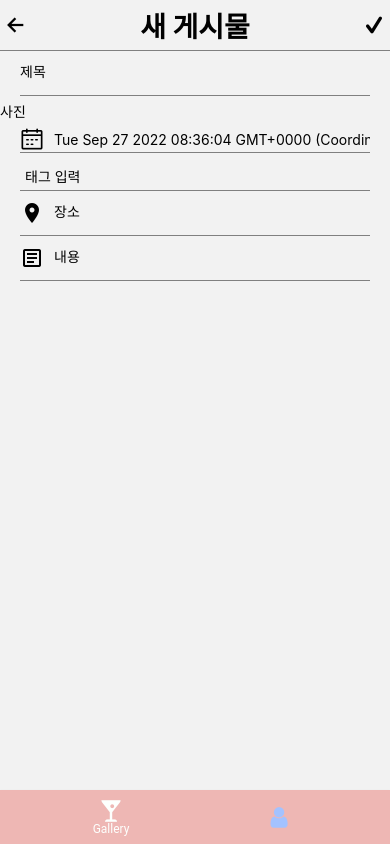
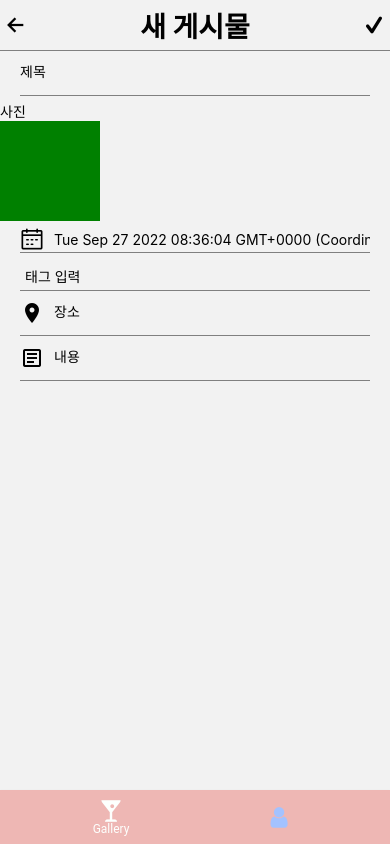
Before and after one commit to Seojeonguk/alcohol_note, a React Native app: screen /galleryForm in a window 390 px wide. Built offline with nearby package versions, Linux system fonts and the light colour scheme.

Commit message:
Get gallery image
This will gain access to the media and show you a simple picture.

Signed-off-by: Seojeonguk <uk7880@naver.com>

```diff
--- a/components/gallery/GalleryForm.js
+++ b/components/gallery/GalleryForm.js
@@ -1,5 +1,14 @@
 import { useState } from 'react';
-import { View, Text, TouchableOpacity, TextInput, Button, ScrollView } from 'react-native';
+import {
+  View,
+  Text,
+  TouchableOpacity,
+  TextInput,
+  Button,
+  ScrollView,
+  FlatList,
+  Image,
+} from 'react-native';
 import { SafeAreaView } from 'react-native-safe-area-context';
 import { Ionicons } from '@expo/vector-icons';
 import { Entypo } from '@expo/vector-icons';
@@ -8,6 +17,7 @@ import { MaterialCommunityIcons } from '@expo/vector-icons';
 import { AntDesign } from '@expo/vector-icons';
 import { styles } from './styles/GalleryFormStyles';
 import DateTimePicker from '@react-native-community/datetimepicker';
+import * as MediaLibrary from 'expo-media-library';
 
 export default function GalleryForm({ navigation }) {
   const [gallery, setGallery] = useState({
@@ -44,6 +54,16 @@ export default function GalleryForm({ navigation }) {
     updateGallery('tags', newTags);
   };
 
+  const showMediaLibrary = async () => {
+    let { status } = await MediaLibrary.requestPermissionsAsync();
+    if (status !== 'granted') return;
+    let media = await MediaLibrary.getAssetsAsync({
+      mediaType: ['photo'],
+    });
+    let photos_tmp = media.assets.flatMap((value) => [value.uri]);
+    updateGallery('photos', photos_tmp);
+  };
+
   const save = () => {};
 
   return (
@@ -72,7 +92,15 @@ export default function GalleryForm({ navigation }) {
 
         <View>
           <Text>사진</Text>
-          {/* 다중선택 */}
+          <TouchableOpacity onPress={showMediaLibrary}>
+            <View style={{ height: 100, width: 100, backgroundColor: 'green' }}></View>
+          </TouchableOpacity>
+          <FlatList
+            data={gallery.photos}
+            renderItem={({ item }) => (
+              <Image source={{ uri: item }} style={{ height: 80, width: 80 }} />
+            )}
+          />
         </View>
 
         <View style={styles.inputBox}>
```
